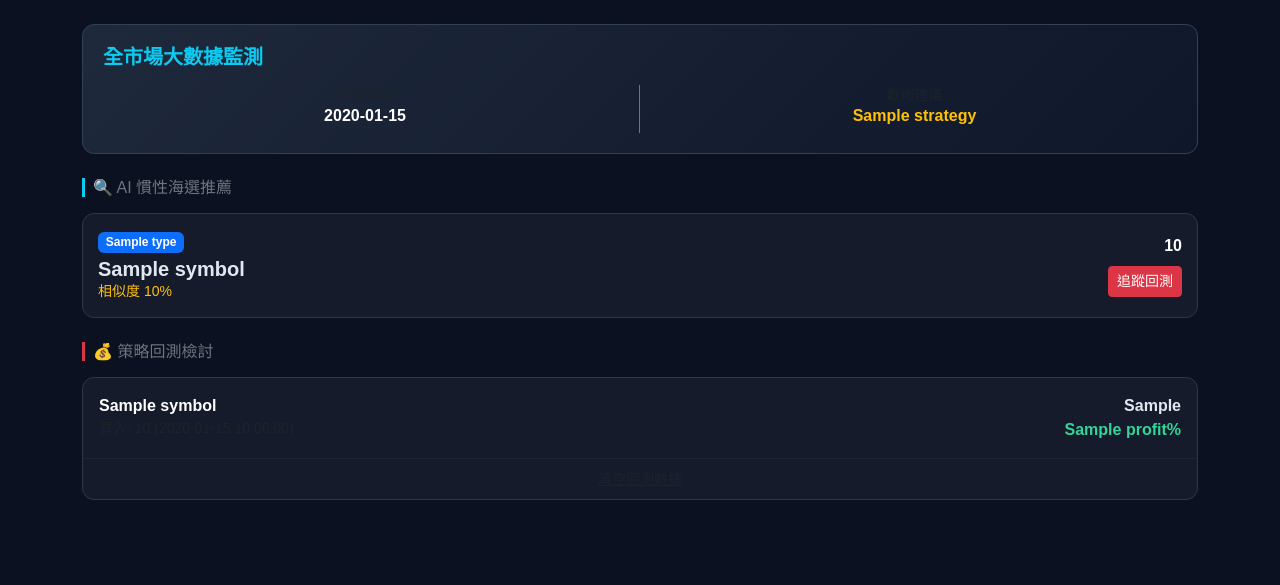
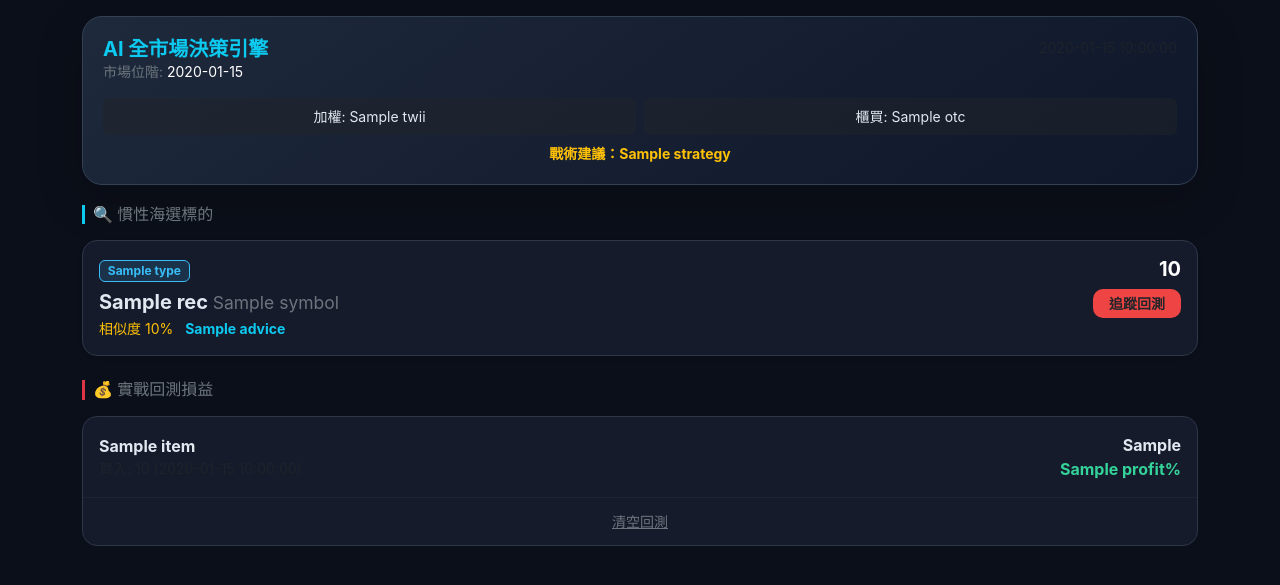
Before and after one commit to dannykao0715-code/stock-ai, a Flask app: template templates/index.html in a window 1280 px wide. Shown: the top 585 px of the page. Run offline with Flask 3, Linux system fonts and the light colour scheme; the template is opened without the code that fills it: most values are stand-ins (such as "Sample title", 1, 10 or a date in 2020).

Commit message:
Update index.html

```diff
--- a/templates/index.html
+++ b/templates/index.html
@@ -2,65 +2,74 @@
 <html lang="zh-TW">
 <head>
     <meta charset="UTF-8">
-    <meta name="viewport" content="width=device-width, initial-scale=1.0">
-    <title>AI 全市場海選系統</title>
+    <meta name="viewport" content="width=device-width, initial-scale=1.0, maximum-scale=1.0, user-scalable=no">
+    <title>AI 終極決策系統</title>
     <link href="https://cdn.jsdelivr.net/npm/bootstrap@5.3.0/dist/css/bootstrap.min.css" rel="stylesheet">
     <style>
-        body { background-color: #0b1120; color: #e2e8f0; font-family: sans-serif; }
-        .market-card { background: linear-gradient(135deg, #1e293b, #0f172a); border: 1px solid #334155; border-radius: 12px; padding: 20px; }
-        .stk-card { background: #161b2c; border: 1px solid #2d3748; border-radius: 12px; margin-bottom: 12px; padding: 15px; }
-        .profit-pos { color: #fb7185; } .profit-neg { color: #34d399; }
+        :root { --bg: #0b0f19; --card: #161b2c; --accent: #38bdf8; }
+        body { background-color: var(--bg); color: #e2e8f0; font-family: -apple-system, "Noto Sans TC", sans-serif; }
+        .market-header { background: linear-gradient(145deg, #1e293b, #0f172a); border: 1px solid #334155; border-radius: 20px; padding: 20px; margin-bottom: 20px; }
+        .stk-card { background: var(--card); border: 1px solid #2d3748; border-radius: 15px; padding: 16px; margin-bottom: 12px; }
+        .badge-custom { background: rgba(56, 189, 248, 0.15); color: var(--accent); border: 1px solid var(--accent); font-size: 0.75rem; }
+        .btn-track { background: #ef4444; border: none; font-weight: bold; border-radius: 10px; }
+        .pos { color: #fb7185; } .neg { color: #34d399; }
     </style>
 </head>
 <body>
-<div class="container py-4">
-    <div class="market-card mb-4">
-        <h5 class="text-info fw-bold">全市場大數據監測</h5>
-        <div class="row text-center mt-3">
-            <div class="col-6 border-end border-secondary">
-                <div class="small text-muted">市場位階</div>
-                <div class="h6 fw-bold text-white">{{ sentiment }}</div>
+<div class="container py-3">
+    <div class="market-header shadow-lg">
+        <div class="d-flex justify-content-between align-items-start mb-3">
+            <div>
+                <h5 class="fw-bold text-info mb-0">AI 全市場決策引擎</h5>
+                <div class="small text-secondary">市場位階: <span class="text-white">{{ market.sentiment }}</span></div>
             </div>
-            <div class="col-6">
-                <div class="small text-muted">戰術建議</div>
-                <div class="h6 fw-bold text-warning">{{ strategy }}</div>
-            </div>
+            <div class="text-end small text-muted">{{ now }}</div>
         </div>
+        <div class="row g-2 text-center mb-2">
+            <div class="col-6"><div class="bg-dark bg-opacity-50 rounded p-2 small">加權: {{ market.twii }}</div></div>
+            <div class="col-6"><div class="bg-dark bg-opacity-50 rounded p-2 small">櫃買: {{ market.otc }}</div></div>
+        </div>
+        <div class="small text-warning fw-bold text-center mt-2">戰術建議：{{ market.strategy }}</div>
     </div>
 
-    <h6 class="mb-3 text-secondary border-start border-info ps-2 border-3">🔍 AI 慣性海選推薦</h6>
+    <h6 class="mb-3 text-secondary border-start border-info ps-2 border-3">🔍 慣性海選標的</h6>
     {% for rec in recs %}
-    <div class="stk-card d-flex justify-content-between align-items-center">
-        <div>
-            <span class="badge bg-primary mb-1">{{ rec.type }}</span>
-            <div class="h5 fw-bold mb-0">{{ rec.symbol }}</div>
-            <div class="small text-warning">相似度 {{ rec.score }}%</div>
-        </div>
-        <div class="text-end">
-            <div class="fw-bold text-white">{{ rec.price }}</div>
-            <a href="/add/{{ rec.symbol }}/{{ rec.price }}" class="btn btn-sm btn-danger mt-2">追蹤回測</a>
+    <div class="stk-card shadow-sm">
+        <div class="d-flex justify-content-between">
+            <div>
+                <span class="badge badge-custom mb-2">{{ rec.type }}</span>
+                <div class="h5 fw-bold mb-1">{{ rec.name }} <small class="text-secondary fw-normal">{{ rec.symbol }}</small></div>
+                <div class="small">
+                    <span class="text-warning">相似度 {{ rec.score }}%</span>
+                    <span class="ms-2 text-info fw-bold">{{ rec.advice }}</span>
+                </div>
+            </div>
+            <div class="text-end">
+                <div class="h5 fw-bold text-white mb-2">{{ rec.price }}</div>
+                <a href="/add/{{ rec.symbol }}/{{ rec.name }}/{{ rec.price }}" class="btn btn-track btn-sm px-3">追蹤回測</a>
+            </div>
         </div>
     </div>
     {% endfor %}
 
     <div class="mt-4">
-        <h6 class="text-secondary mb-3 border-start border-danger ps-2 border-3">💰 策略回測檢討</h6>
-        <div class="stk-card p-0">
+        <h6 class="text-secondary mb-3 border-start border-danger ps-2 border-3">💰 實戰回測損益</h6>
+        <div class="stk-card p-0 overflow-hidden">
             {% for item in tracked %}
-            <div class="d-flex justify-content-between p-3 border-bottom border-secondary border-opacity-10">
+            <div class="d-flex justify-content-between align-items-center p-3 border-bottom border-secondary border-opacity-10">
                 <div>
-                    <div class="fw-bold text-white">{{ item.symbol }}</div>
+                    <div class="fw-bold">{{ item.name }}</div>
                     <div class="small text-muted">買入: {{ item.buy_price }} ({{ item.date }})</div>
                 </div>
                 <div class="text-end">
                     <div class="fw-bold">{{ item.curr_p }}</div>
-                    <div class="fw-bold {{ 'profit-pos' if item.profit > 0 else 'profit-neg' }}">
+                    <div class="fw-bold {{ 'pos' if item.profit > 0 else 'neg' }}">
                         {{ '+' if item.profit > 0 }}{{ item.profit }}%
                     </div>
                 </div>
             </div>
             {% endfor %}
-            <div class="p-2 text-center"><a href="/clear" class="text-muted small">清空回測數據</a></div>
+            <div class="p-2 text-center"><a href="/clear" class="btn btn-link btn-sm text-secondary">清空回測</a></div>
         </div>
     </div>
 </div>
```
